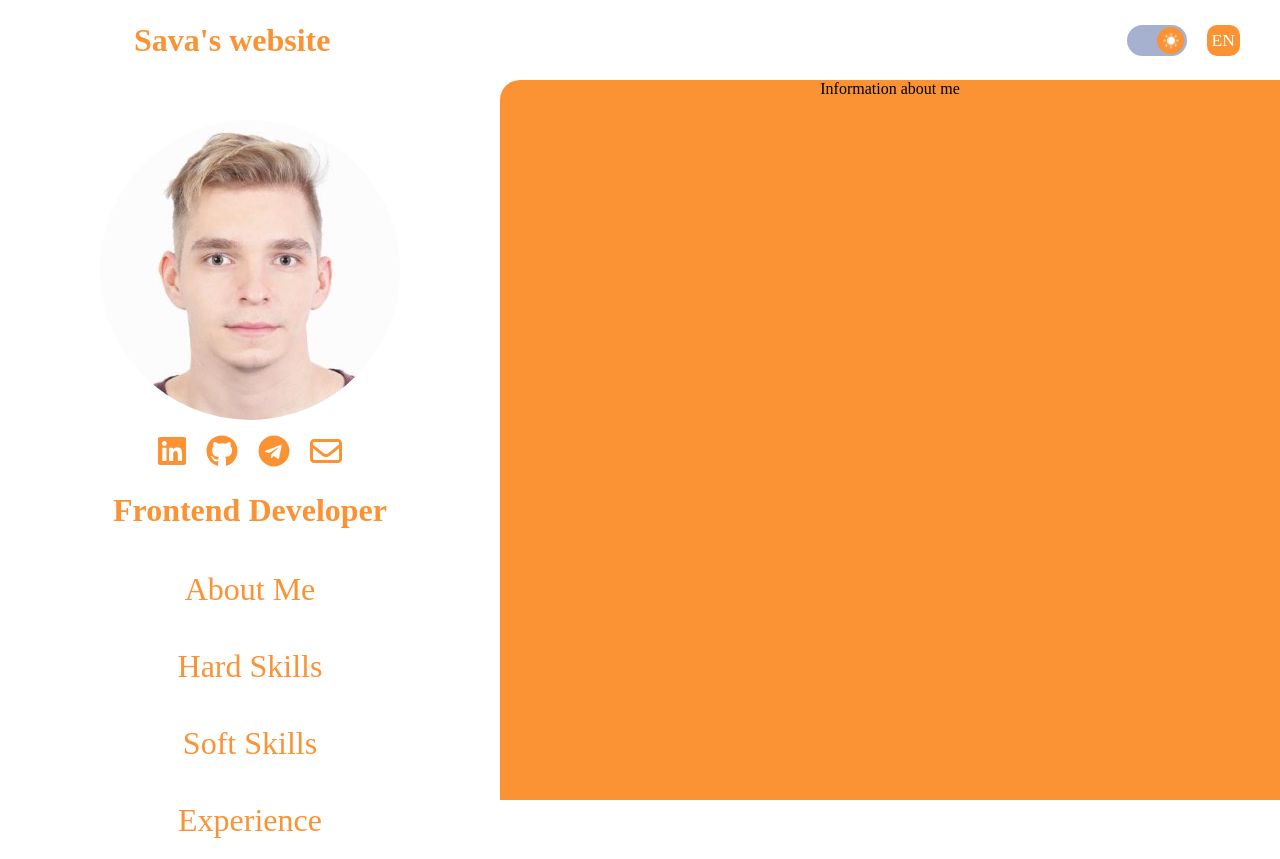
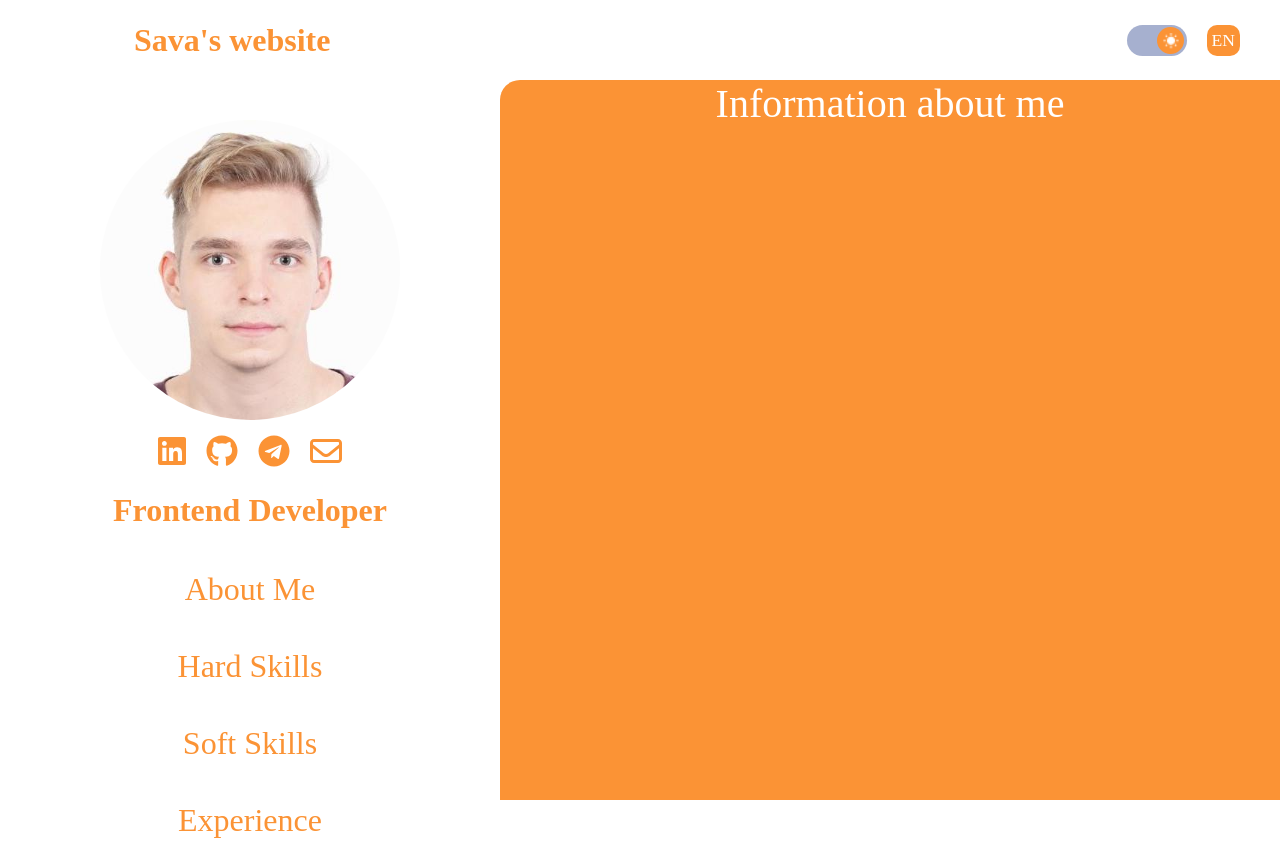
Before and after one commit to giraffesava/cv, a React (Create React App) app: page / in a window 1280 px wide. Built offline with nearby package versions, Linux system fonts and the light colour scheme.

Commit message:
added background color of the text

```diff
--- a/src/components/Content/styles.scss
+++ b/src/components/Content/styles.scss
@@ -1,6 +1,9 @@
 .content {
   width: 100%;
   background-color: var(--background-color-content);
+  //background-image: linear-gradient(to right, #ff758c 0%, #ff7eb3 100%);
   transition: color 1s, background-color 0.5s, transform 1s linear;
   border-top-left-radius: 20px;
+  color: var(--text-color-content);
+  font-size: 40px;
 }
--- a/src/global.scss
+++ b/src/global.scss
@@ -19,6 +19,7 @@ html[data-theme="light"] {
   --background-color: #{$white};
   --background-color-content: #{$orange};
   --button-background-color: #{$orange};
+  --text-color-content: #{$white};
 }
 
 /* DARK THEME */
@@ -29,4 +30,5 @@ html[data-theme="dark"] {
   --background-color: #{$dark-grey};
   --background-color-content: #{$bright-grey};
   --button-background-color: #{$violet};
+  --text-color-content: #{$white};
 }
```
Also changed, not shown: src/components/Card/Card.jsx (deleted, +0 -9 lines), src/components/Card/styles.scss (deleted).
